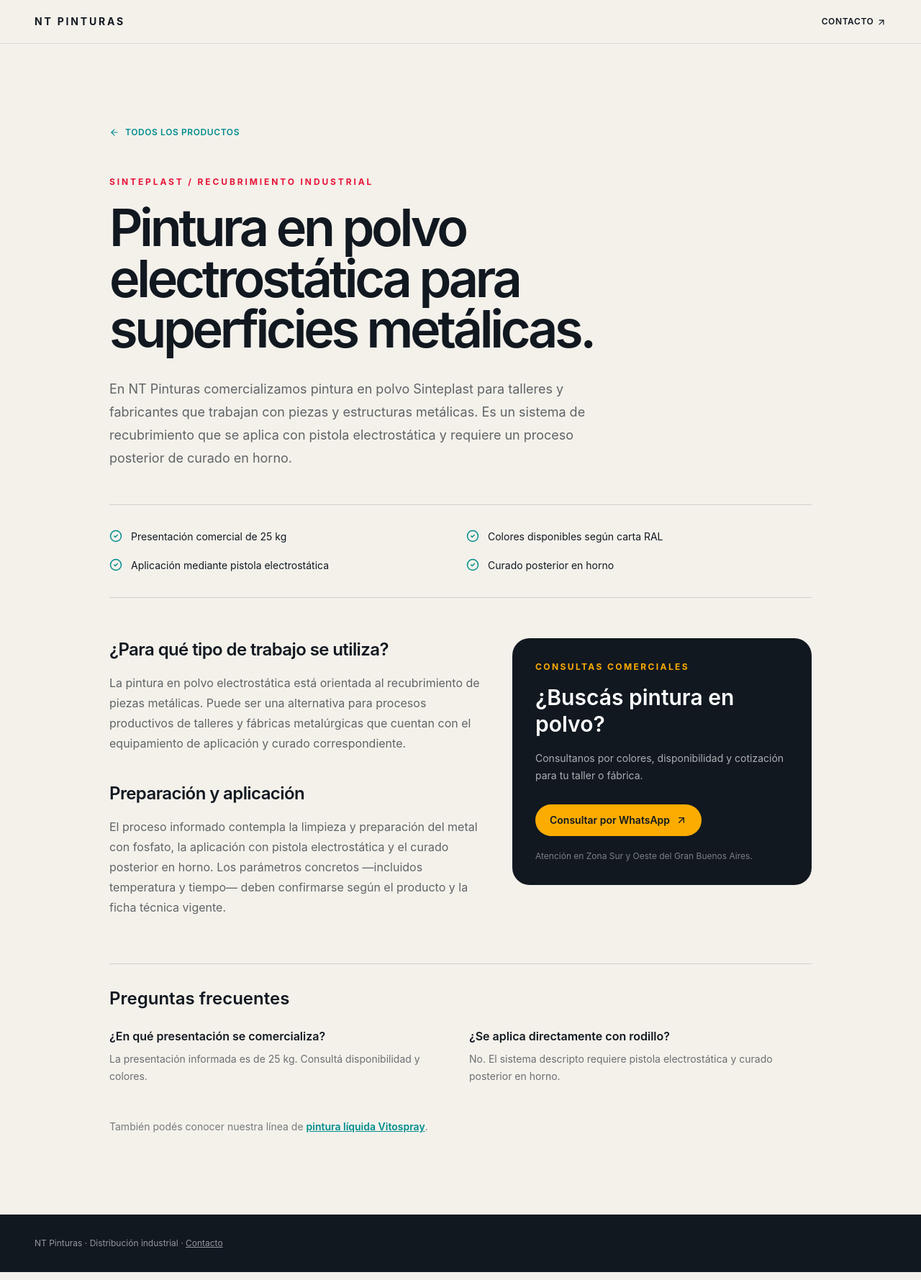
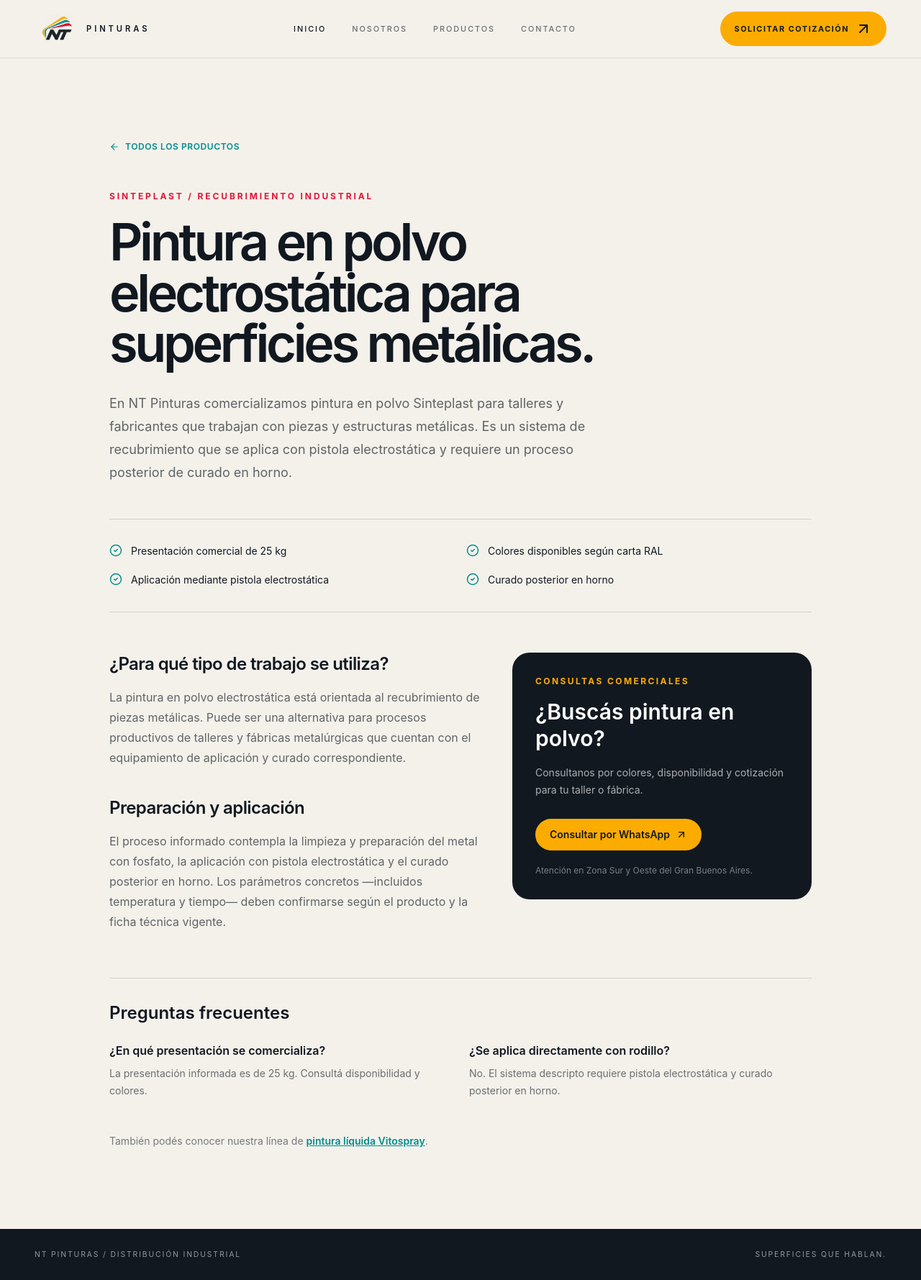
Before and after one commit to lxcste1/nt-pinturas, a Next.js app: page /productos/pintura-en-polvo in a window 1280 px wide. Shown: the whole page at 72% size. Built offline with nearby package versions, Linux system fonts and the light colour scheme.

Commit message:
refactor: share header and footer components

```diff
--- a/app/page.tsx
+++ b/app/page.tsx
@@ -1,7 +1,8 @@
 import { ContactSection, ProductsSection, StatementSection } from "@/components/content-sections"
 import { HeroSection } from "@/components/hero-section"
-import { SiteHeader } from "@/components/site-header"
+import { Header } from "@/components/header"
+import { Footer } from "@/components/footer"
 
 export default function Home() {
-  return <main className="min-h-screen overflow-x-clip bg-[#f4f1eb] text-[#111820]"><SiteHeader /><HeroSection /><StatementSection /><ProductsSection /><ContactSection /><footer className="flex flex-col justify-between gap-4 bg-[#111820] px-6 py-7 text-[0.65rem] uppercase tracking-[0.18em] text-white/55 sm:flex-row lg:px-12"><span>NT Pinturas / Distribución industrial</span><span>Superficies que hablan.</span></footer></main>
+  return <main className="min-h-screen overflow-x-clip bg-[#f4f1eb] text-[#111820]"><Header /><HeroSection /><StatementSection /><ProductsSection /><ContactSection /><Footer /></main>
 }
--- a/app/productos/pintura-en-polvo/page.tsx
+++ b/app/productos/pintura-en-polvo/page.tsx
@@ -1,6 +1,8 @@
 import type { Metadata } from "next"
 import Link from "next/link"
 import { ArrowLeft, ArrowUpRight, CheckCircle2 } from "lucide-react"
+import { Header } from "@/components/header"
+import { Footer } from "@/components/footer"
 
 const siteUrl = "https://nt-pinturas.vercel.app"
 
@@ -28,10 +30,7 @@ const facts = [
 export default function PinturaEnPolvoPage() {
   return (
     <main className="min-h-screen bg-[#f4f1eb] text-[#111820]">
-      <header className="flex items-center justify-between border-b border-[#111820]/10 px-6 py-5 lg:px-12">
-        <Link href="/" className="text-sm font-bold uppercase tracking-[0.2em]">NT Pinturas</Link>
-        <Link href="/#contacto" className="text-xs font-semibold uppercase tracking-wider hover:text-[#018D8D]">Contacto <ArrowUpRight className="inline" size={14} /></Link>
-      </header>
+      <Header />
       <section className="mx-auto max-w-5xl px-6 py-20 lg:py-28">
         <Link href="/#productos" className="inline-flex items-center gap-2 text-xs font-semibold uppercase tracking-wider text-[#018D8D]"><ArrowLeft size={14} /> Todos los productos</Link>
         <p className="mt-12 text-xs font-bold uppercase tracking-[0.24em] text-[#E61537]">Sinteplast / Recubrimiento industrial</p>
@@ -64,7 +63,7 @@ export default function PinturaEnPolvoPage() {
         </div>
         <p className="mt-12 text-sm text-[#111820]/55">También podés conocer nuestra línea de <Link className="font-semibold text-[#018D8D] underline" href="/productos/pintura-liquida-industrial">pintura líquida Vitospray</Link>.</p>
       </section>
-      <footer className="bg-[#111820] px-6 py-8 text-xs text-white/55 lg:px-12"><Link href="/">NT Pinturas</Link> · Distribución industrial · <Link href="/#contacto" className="underline">Contacto</Link></footer>
+      <Footer />
     </main>
   )
 }
--- a/app/productos/pintura-liquida-industrial/page.tsx
+++ b/app/productos/pintura-liquida-industrial/page.tsx
@@ -1,6 +1,8 @@
 import type { Metadata } from "next"
 import Link from "next/link"
 import { ArrowLeft, ArrowUpRight, CheckCircle2 } from "lucide-react"
+import { Header } from "@/components/header"
+import { Footer } from "@/components/footer"
 
 const siteUrl = "https://nt-pinturas.vercel.app"
 
@@ -28,10 +30,7 @@ const facts = [
 export default function PinturaLiquidaIndustrialPage() {
   return (
     <main className="min-h-screen bg-[#f4f1eb] text-[#111820]">
-      <header className="flex items-center justify-between border-b border-[#111820]/10 px-6 py-5 lg:px-12">
-        <Link href="/" className="text-sm font-bold uppercase tracking-[0.2em]">NT Pinturas</Link>
-        <Link href="/#contacto" className="text-xs font-semibold uppercase tracking-wider hover:text-[#018D8D]">Contacto <ArrowUpRight className="inline" size={14} /></Link>
-      </header>
+      <Header />
       <section className="mx-auto max-w-5xl px-6 py-20 lg:py-28">
         <Link href="/#productos" className="inline-flex items-center gap-2 text-xs font-semibold uppercase tracking-wider text-[#018D8D]"><ArrowLeft size={14} /> Todos los productos</Link>
         <p className="mt-12 text-xs font-bold uppercase tracking-[0.24em] text-[#018D8D]">Vitospray / Pintura líquida</p>
@@ -64,7 +63,7 @@ export default function PinturaLiquidaIndustrialPage() {
         </div>
         <p className="mt-12 text-sm text-[#111820]/55">También podés conocer nuestra línea de <Link className="font-semibold text-[#018D8D] underline" href="/productos/pintura-en-polvo">pintura en polvo electrostática Sinteplast</Link>.</p>
       </section>
-      <footer className="bg-[#111820] px-6 py-8 text-xs text-white/55 lg:px-12"><Link href="/">NT Pinturas</Link> · Distribución industrial · <Link href="/#contacto" className="underline">Contacto</Link></footer>
+      <Footer />
     </main>
   )
 }
--- /dev/null
+++ b/components/footer.tsx
@@ -0,0 +1,8 @@
+export function Footer() {
+  return (
+    <footer className="flex flex-col justify-between gap-4 bg-[#111820] px-6 py-7 text-[0.65rem] uppercase tracking-[0.18em] text-white/55 sm:flex-row lg:px-12">
+      <a href="/" aria-label="NT Pinturas, inicio">NT Pinturas / Distribución industrial</a>
+      <span>Superficies que hablan.</span>
+    </footer>
+  )
+}
--- a/components/site-header.tsx
+++ b/components/header.tsx
@@ -2,20 +2,20 @@ import Image from "next/image"
 import { ArrowUpRight } from "lucide-react"
 import { MobileMenu } from "@/components/mobile-menu"
 
-export function SiteHeader() {
+export function Header() {
   return (
     <header className="sticky top-0 z-50 flex items-center justify-between border-b border-[#111820]/10 bg-[#f4f1eb]/95 px-6 py-4 backdrop-blur-md lg:px-12">
-      <a href="#inicio" className="flex items-center gap-3" aria-label="NT Pinturas, inicio">
+      <a href="/#inicio" className="flex items-center gap-3" aria-label="NT Pinturas, inicio">
         <Image src="/nt-logo.png" alt="Logo NT Pinturas" width={58} height={38} className="h-10 w-auto object-contain" priority />
         <span className="text-[0.7rem] font-semibold tracking-[0.35em] text-[#111820]">PINTURAS</span>
       </a>
       <nav className="hidden items-center gap-9 text-[0.68rem] font-medium uppercase tracking-[0.18em] text-[#111820]/60 lg:flex" aria-label="Navegación principal">
-        <a className="text-[#111820] transition-colors hover:text-[#018D8D]" href="#inicio">Inicio</a>
-        <a className="transition-colors hover:text-[#018D8D]" href="#nosotros">Nosotros</a>
-        <a className="transition-colors hover:text-[#018D8D]" href="#productos">Productos</a>
-        <a className="transition-colors hover:text-[#018D8D]" href="#contacto">Contacto</a>
+        <a className="text-[#111820] transition-colors hover:text-[#018D8D]" href="/#inicio">Inicio</a>
+        <a className="transition-colors hover:text-[#018D8D]" href="/#nosotros">Nosotros</a>
+        <a className="transition-colors hover:text-[#018D8D]" href="/#productos">Productos</a>
+        <a className="transition-colors hover:text-[#018D8D]" href="/#contacto">Contacto</a>
       </nav>
-      <a href="#contacto" className="hidden items-center gap-2 rounded-full bg-[#FCAC01] px-5 py-3 text-[0.68rem] font-bold uppercase tracking-[0.14em] text-[#111820] transition-transform hover:-translate-y-0.5 lg:flex">
+      <a href="/#contacto" className="hidden items-center gap-2 rounded-full bg-[#FCAC01] px-5 py-3 text-[0.68rem] font-bold uppercase tracking-[0.14em] text-[#111820] transition-transform hover:-translate-y-0.5 lg:flex">
         Solicitar cotización <ArrowUpRight data-icon="inline-end" />
       </a>
       <MobileMenu />
--- a/components/mobile-menu.tsx
+++ b/components/mobile-menu.tsx
@@ -5,5 +5,5 @@ import { useState } from "react"
 
 export function MobileMenu() {
   const [open, setOpen] = useState(false)
-  return <div className="lg:hidden"><button type="button" onClick={() => setOpen((current) => !current)} className="flex size-10 items-center justify-center rounded-full border border-[#111820]/15 text-[#111820] transition-colors hover:border-[#E61537] hover:text-[#E61537]" aria-label={open ? "Cerrar menú" : "Abrir menú"} aria-expanded={open}>{open ? <X /> : <Menu />}</button>{open && <nav className="absolute inset-x-0 top-full flex flex-col gap-5 border-b border-[#111820]/10 bg-[#f4f1eb] px-6 py-7 text-sm font-medium uppercase tracking-[0.14em] text-[#111820]/70 shadow-[0_18px_40px_-28px_rgba(17,24,32,0.45)]" aria-label="Navegación móvil"><a className="transition-colors hover:text-[#E61537]" onClick={() => setOpen(false)} href="#inicio">Inicio</a><a className="transition-colors hover:text-[#E61537]" onClick={() => setOpen(false)} href="#nosotros">Nosotros</a><a className="transition-colors hover:text-[#E61537]" onClick={() => setOpen(false)} href="#productos">Productos</a><a className="transition-colors hover:text-[#E61537]" onClick={() => setOpen(false)} href="#contacto">Contacto</a></nav>}</div>
+  return <div className="lg:hidden"><button type="button" onClick={() => setOpen((current) => !current)} className="flex size-10 items-center justify-center rounded-full border border-[#111820]/15 text-[#111820] transition-colors hover:border-[#E61537] hover:text-[#E61537]" aria-label={open ? "Cerrar menú" : "Abrir menú"} aria-expanded={open}>{open ? <X /> : <Menu />}</button>{open && <nav className="absolute inset-x-0 top-full flex flex-col gap-5 border-b border-[#111820]/10 bg-[#f4f1eb] px-6 py-7 text-sm font-medium uppercase tracking-[0.14em] text-[#111820]/70 shadow-[0_18px_40px_-28px_rgba(17,24,32,0.45)]" aria-label="Navegación móvil"><a className="transition-colors hover:text-[#E61537]" onClick={() => setOpen(false)} href="/#inicio">Inicio</a><a className="transition-colors hover:text-[#E61537]" onClick={() => setOpen(false)} href="/#nosotros">Nosotros</a><a className="transition-colors hover:text-[#E61537]" onClick={() => setOpen(false)} href="/#productos">Productos</a><a className="transition-colors hover:text-[#E61537]" onClick={() => setOpen(false)} href="/#contacto">Contacto</a></nav>}</div>
 }
```
